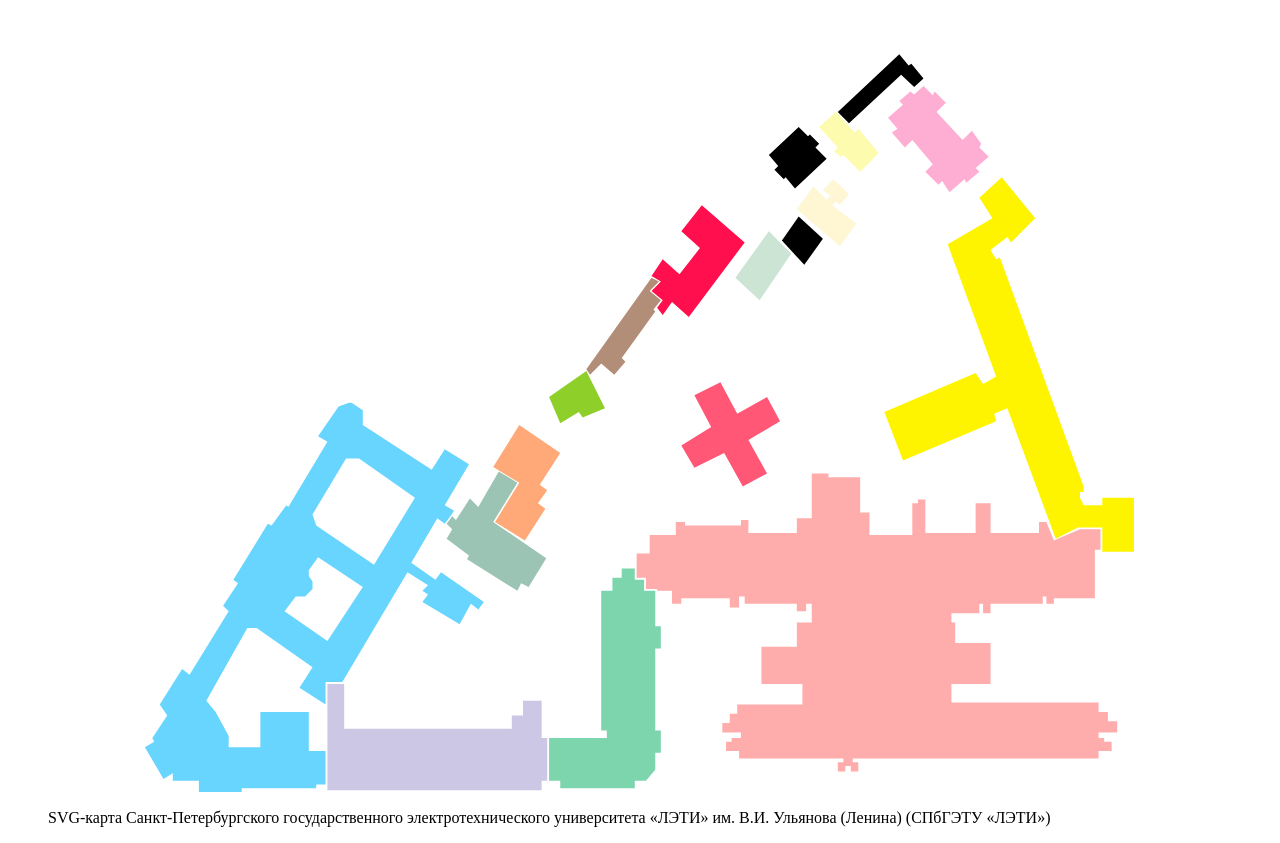
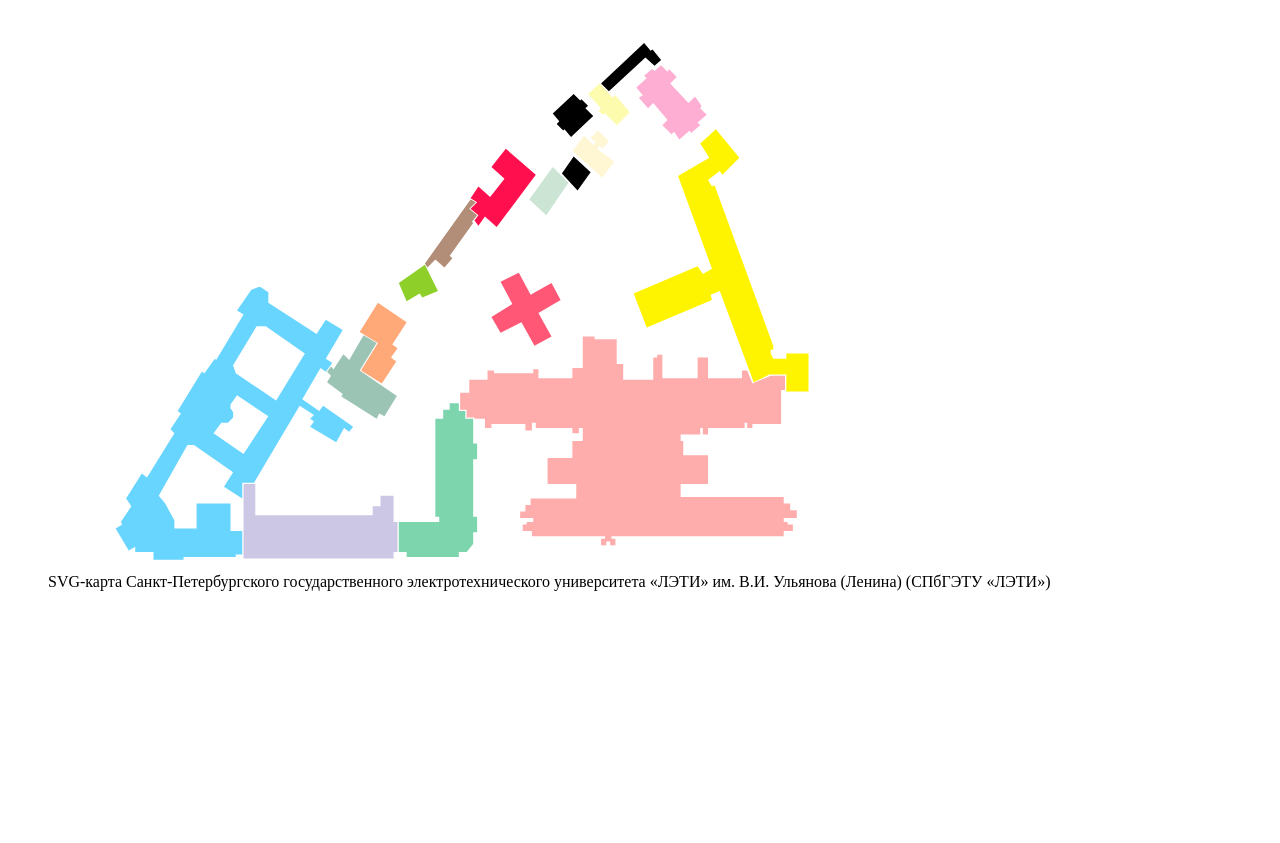
Before and after one commit to egorsh0/svg-map, a plain HTML site: page index.html in a window 1280 px wide. After the commit the page ends 800 px from the top, so only its background shows below. Drawn offline with Linux system fonts and the light colour scheme.

Commit message:
Добавление ограничения в масштабе до 70%

```diff
--- a/index.html
+++ b/index.html
@@ -8,7 +8,7 @@
 
 <body>
 <figure id="imapc">
-  <object data="leti_map.svg" type="image/svg+xml" id="imap">
+  <object data="leti_map.svg" type="image/svg+xml" id="imap" width="70%" height="70%">
     <p>К сожалению, вы используете устаревшую версию браузера, который не поддерживает интерактивную карту.</p>
   </object>
   <figcaption>SVG-карта Санкт-Петербургского государственного электротехнического университета «ЛЭТИ» им. В.И. Ульянова (Ленина) (СПбГЭТУ «ЛЭТИ»)</figcaption>
```
